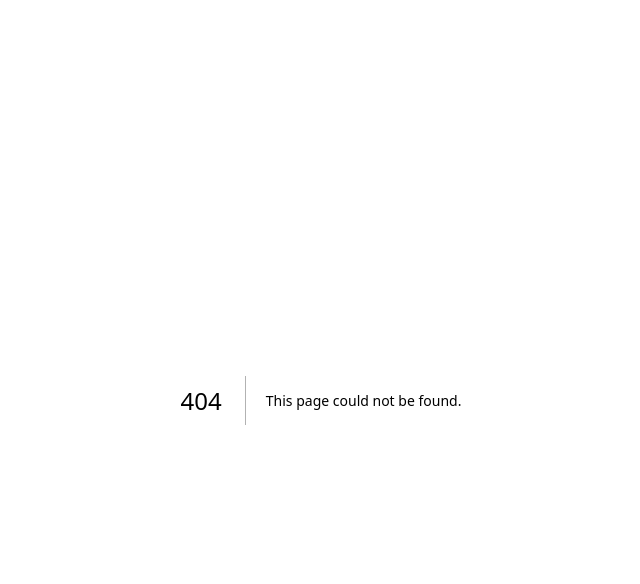
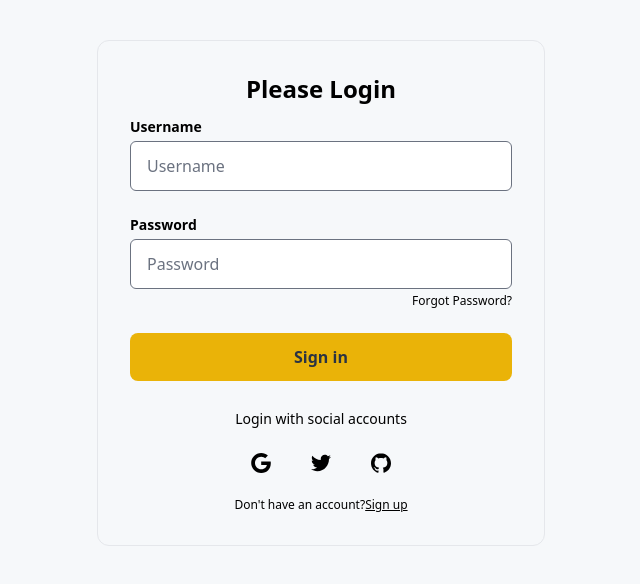
Before and after one commit to shyamenk/FreshHome, a Next.js app: page /login in a window 1280 px wide. Before the commit this address had no page. Shown: the top 584 px of the page, without its empty margins (319-959 px from the left). Built offline with nearby package versions, Linux system fonts and the light colour scheme.

Commit message:
modified:   .env 	modified:   components/NavBar.tsx 	modified:   lib/prisma/index.ts 	modified:   next.config.js 	modified:   pages/api/auth/[...nextauth].ts 	new file:   pages/login/index.tsx

```diff
--- a/components/NavBar.tsx
+++ b/components/NavBar.tsx
@@ -2,10 +2,20 @@
 import {AnimatePresence, motion} from 'framer-motion'
 import Link from 'next/link'
 import DropDownMenu from './DropDown'
+import {signIn, useSession} from 'next-auth/react'
+import Spinner from './Spinner'
+
 const NavBar: React.FC = () => {
   const [isOpen, setIsOpen] = useState(false)
+  const {data: session, status} = useSession()
 
-  const isLoggedIn = false
+  if (status === 'loading') {
+    return <Spinner />
+  }
+
+  if (status === 'unauthenticated') {
+    ;<h1>no access</h1>
+  }
 
   return (
     <header className="z-30 flex items-center justify-between p-4 text-gray-600 border-b shadow-sm ">
@@ -136,15 +146,18 @@
                 About
               </Link>
 
-              {isLoggedIn ? (
+              {session ? (
                 <div className="inline-flex gap-2 ">
                   <DropDownMenu />
-                  <button className="px-8 py-2 mt-4 mr-12 text-sm text-white rounded-full bg-secondary1 lg:mt-0 hover:bg-hover">
+                  {/* <button className="px-8 py-2 mt-4 mr-12 text-sm text-white rounded-full bg-secondary1 lg:mt-0 hover:bg-hover">
                     LogOut
-                  </button>
+                  </button> */}
                 </div>
               ) : (
-                <button className="inline-flex px-8 py-2 mt-4 mr-12 text-sm text-white rounded-full bg-secondary1 lg:mt-0 hover:bg-hover">
+                <button
+                  onClick={() => signIn('google')}
+                  className="inline-flex px-8 py-2 mt-4 mr-12 text-sm text-white rounded-full bg-secondary1 lg:mt-0 hover:bg-hover"
+                >
                   LogIn
                 </button>
               )}
--- a/lib/prisma/index.ts
+++ b/lib/prisma/index.ts
@@ -2,10 +2,6 @@
 
 const globalForPrisma = global as unknown as {prisma: PrismaClient}
 
-export const prisma =
-  globalForPrisma.prisma ||
-  new PrismaClient({
-    log: ['query'],
-  })
+export const prisma = globalForPrisma.prisma || new PrismaClient({})
 
 if (process.env.NODE_ENV !== 'production') globalForPrisma.prisma = prisma
--- a/next.config.js
+++ b/next.config.js
@@ -1,6 +1,9 @@
 /** @type {import('next').NextConfig} */
 const nextConfig = {
   reactStrictMode: true,
+  images: {
+    domains: ['lh3.googleusercontent.com'],
+  },
 }
 
 module.exports = nextConfig
--- a/pages/api/auth/[...nextauth].ts
+++ b/pages/api/auth/[...nextauth].ts
@@ -7,13 +7,13 @@
   adapter: PrismaAdapter(prisma),
   providers: [
     GoogleProvider({
-      clientId: process.env.GOOGLE_ID as string,
-      clientSecret: process.env.GOOGLE_SECRET as string,
+      clientId: process.env.GOOGLE_CLIENT_ID as string,
+      clientSecret: process.env.GOOGLE_CLIENT_SECRET as string,
     }),
   ],
 
   pages: {
-    // signIn: '/auth/signin',  // Displays signin buttons
+    signIn: '/login', // Displays signin buttons
     // signOut: '/auth/signout', // Displays form with sign out button
     // error: '/auth/error', // Error code passed in query string as ?error=
     // verifyRequest: '/auth/verify-request', // Used for check email page
@@ -23,7 +23,7 @@
   callbacks: {
     // async signIn({ user, account, profile, email, credentials }) { return true },
     // async redirect({ url, baseUrl }) { return baseUrl },
-    async session({session, user}) {
+    async session({session, user, token}) {
       if (session) {
         session.user.id = user.id
       }
--- /dev/null
+++ b/pages/login/index.tsx
@@ -0,0 +1,93 @@
+import {NextPage} from 'next'
+import {signIn} from 'next-auth/react'
+const Login: NextPage = () => {
+  return (
+    <div className="w-full max-w-md p-8 mx-auto mt-10 space-y-3 border rounded-xl ">
+      <h1 className="text-2xl font-bold text-center">Please Login</h1>
+      <form
+        // novalidate=""
+        action=""
+        className="space-y-6 ng-untouched ng-pristine ng-valid"
+      >
+        <div className="space-y-1 text-sm">
+          <label htmlFor="username" className="block font-semibold">
+            Username
+          </label>
+          <input
+            type="text"
+            name="username"
+            id="username"
+            placeholder="Username"
+            className="w-full px-4 py-3 rounded-md "
+          />
+        </div>
+        <div className="space-y-1 text-sm">
+          <label htmlFor="password" className="block font-semibold">
+            Password
+          </label>
+          <input
+            type="password"
+            name="password"
+            id="password"
+            placeholder="Password"
+            className="w-full px-4 py-3 rounded-md"
+          />
+          <div className="flex justify-end mt-2 text-xs">
+            <a rel="noopener noreferrer" href="#">
+              Forgot Password?
+            </a>
+          </div>
+        </div>
+        <button className="block w-full p-3 font-bold text-center bg-yellow-500 rounded-lg text-secondary1">
+          Sign in
+        </button>
+      </form>
+      <div className="flex items-center pt-4 space-x-1">
+        <div className="flex-1 h-px sm:w-16"></div>
+        <p className="px-3 text-sm">Login with social accounts</p>
+        <div className="flex-1 h-px sm:w-16"></div>
+      </div>
+      <div className="flex justify-center space-x-4">
+        <button
+          onClick={() => signIn('google')}
+          aria-label="Log in with Google"
+          className="p-3 rounded-sm"
+        >
+          <svg
+            xmlns="http://www.w3.org/2000/svg"
+            viewBox="0 0 32 32"
+            className="w-5 h-5 fill-current"
+          >
+            <path d="M16.318 13.714v5.484h9.078c-0.37 2.354-2.745 6.901-9.078 6.901-5.458 0-9.917-4.521-9.917-10.099s4.458-10.099 9.917-10.099c3.109 0 5.193 1.318 6.38 2.464l4.339-4.182c-2.786-2.599-6.396-4.182-10.719-4.182-8.844 0-16 7.151-16 16s7.156 16 16 16c9.234 0 15.365-6.49 15.365-15.635 0-1.052-0.115-1.854-0.255-2.651z"></path>
+          </svg>
+        </button>
+        <button aria-label="Log in with Twitter" className="p-3 rounded-sm">
+          <svg
+            xmlns="http://www.w3.org/2000/svg"
+            viewBox="0 0 32 32"
+            className="w-5 h-5 fill-current"
+          >
+            <path d="M31.937 6.093c-1.177 0.516-2.437 0.871-3.765 1.032 1.355-0.813 2.391-2.099 2.885-3.631-1.271 0.74-2.677 1.276-4.172 1.579-1.192-1.276-2.896-2.079-4.787-2.079-3.625 0-6.563 2.937-6.563 6.557 0 0.521 0.063 1.021 0.172 1.495-5.453-0.255-10.287-2.875-13.52-6.833-0.568 0.964-0.891 2.084-0.891 3.303 0 2.281 1.161 4.281 2.916 5.457-1.073-0.031-2.083-0.328-2.968-0.817v0.079c0 3.181 2.26 5.833 5.26 6.437-0.547 0.145-1.131 0.229-1.724 0.229-0.421 0-0.823-0.041-1.224-0.115 0.844 2.604 3.26 4.5 6.14 4.557-2.239 1.755-5.077 2.801-8.135 2.801-0.521 0-1.041-0.025-1.563-0.088 2.917 1.86 6.36 2.948 10.079 2.948 12.067 0 18.661-9.995 18.661-18.651 0-0.276 0-0.557-0.021-0.839 1.287-0.917 2.401-2.079 3.281-3.396z"></path>
+          </svg>
+        </button>
+        <button aria-label="Log in with GitHub" className="p-3 rounded-sm">
+          <svg
+            xmlns="http://www.w3.org/2000/svg"
+            viewBox="0 0 32 32"
+            className="w-5 h-5 fill-current"
+          >
+            <path d="M16 0.396c-8.839 0-16 7.167-16 16 0 7.073 4.584 13.068 10.937 15.183 0.803 0.151 1.093-0.344 1.093-0.772 0-0.38-0.009-1.385-0.015-2.719-4.453 0.964-5.391-2.151-5.391-2.151-0.729-1.844-1.781-2.339-1.781-2.339-1.448-0.989 0.115-0.968 0.115-0.968 1.604 0.109 2.448 1.645 2.448 1.645 1.427 2.448 3.744 1.74 4.661 1.328 0.14-1.031 0.557-1.74 1.011-2.135-3.552-0.401-7.287-1.776-7.287-7.907 0-1.751 0.62-3.177 1.645-4.297-0.177-0.401-0.719-2.031 0.141-4.235 0 0 1.339-0.427 4.4 1.641 1.281-0.355 2.641-0.532 4-0.541 1.36 0.009 2.719 0.187 4 0.541 3.043-2.068 4.381-1.641 4.381-1.641 0.859 2.204 0.317 3.833 0.161 4.235 1.015 1.12 1.635 2.547 1.635 4.297 0 6.145-3.74 7.5-7.296 7.891 0.556 0.479 1.077 1.464 1.077 2.959 0 2.14-0.020 3.864-0.020 4.385 0 0.416 0.28 0.916 1.104 0.755 6.4-2.093 10.979-8.093 10.979-15.156 0-8.833-7.161-16-16-16z"></path>
+          </svg>
+        </button>
+      </div>
+      <p className="text-xs text-center sm:px-6 ">
+        Don&apos;t have an account?
+        <a rel="noopener noreferrer" href="#" className="underline ">
+          Sign up
+        </a>
+      </p>
+    </div>
+  )
+}
+
+export default Login
```
Also changed, not shown: 1 other file (tests, documents, lock files or other folders).
